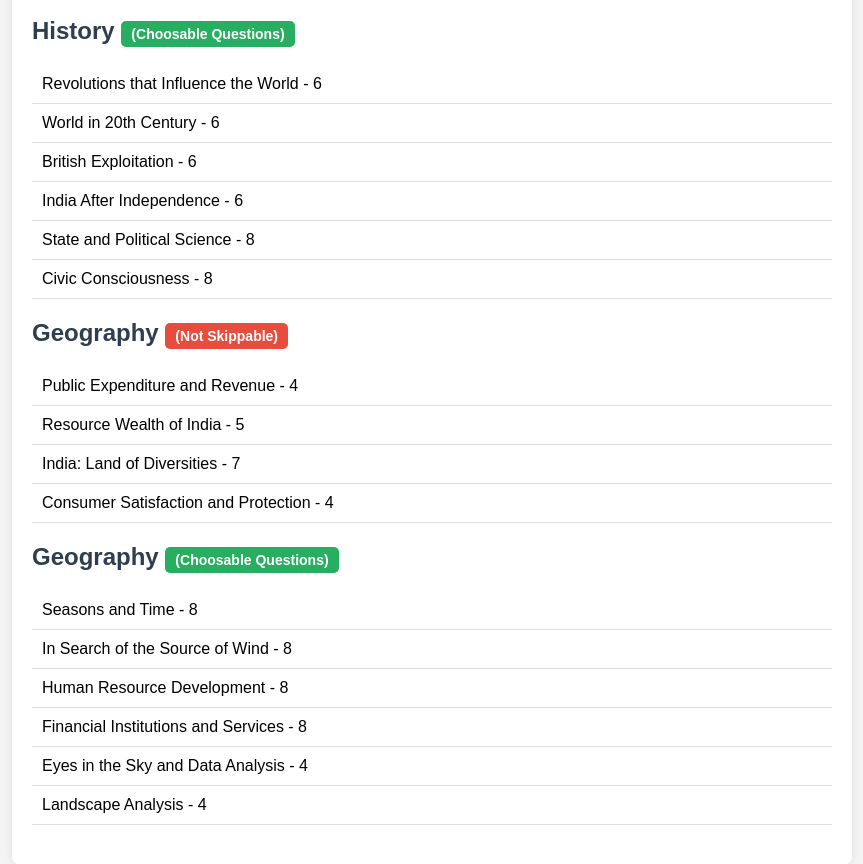
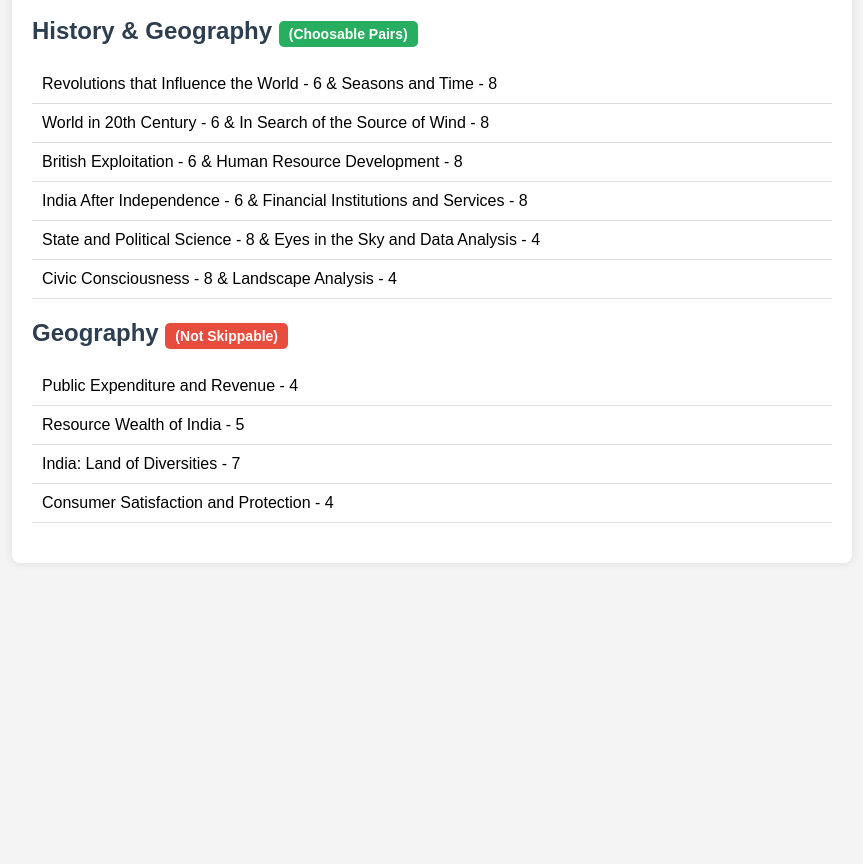
Before and after one commit to crackedxyz/chapters, a plain HTML site: page study.html in a window 1280 px wide. Shown: the part 386-1250 px from the top of the page, without its empty margins (208-1071 px from the left). After the commit the page ends 989 px from the top, so only its background shows below. Drawn offline with Linux system fonts and the light colour scheme.

Commit message:
study.html

```diff
--- a/study.html
+++ b/study.html
@@ -67,14 +67,14 @@
         </div>
 
         <div class="section">
-            <h2>History <span class="optional">(Choosable Questions)</span></h2>
+            <h2>History & Geography <span class="optional">(Choosable Pairs)</span></h2>
             <ul>
-                <li>Revolutions that Influence the World - 6</li>
-                <li>World in 20th Century - 6</li>
-                <li>British Exploitation - 6</li>
-                <li>India After Independence - 6</li>
-                <li>State and Political Science - 8</li>
-                <li>Civic Consciousness - 8</li>
+                <li>Revolutions that Influence the World - 6 & Seasons and Time - 8</li>
+                <li>World in 20th Century - 6 & In Search of the Source of Wind - 8</li>
+                <li>British Exploitation - 6 & Human Resource Development - 8</li>
+                <li>India After Independence - 6 & Financial Institutions and Services - 8</li>
+                <li>State and Political Science - 8 & Eyes in the Sky and Data Analysis - 4</li>
+                <li>Civic Consciousness - 8 & Landscape Analysis - 4</li>
             </ul>
         </div>
 
@@ -87,18 +87,6 @@
                 <li>Consumer Satisfaction and Protection - 4</li>
             </ul>
         </div>
-
-        <div class="section">
-            <h2>Geography <span class="optional">(Choosable Questions)</span></h2>
-            <ul>
-                <li>Seasons and Time - 8</li>
-                <li>In Search of the Source of Wind - 8</li>
-                <li>Human Resource Development - 8</li>
-                <li>Financial Institutions and Services - 8</li>
-                <li>Eyes in the Sky and Data Analysis - 4</li>
-                <li>Landscape Analysis - 4</li>
-            </ul>
-        </div>
     </div>
 </body>
 </html>
```
